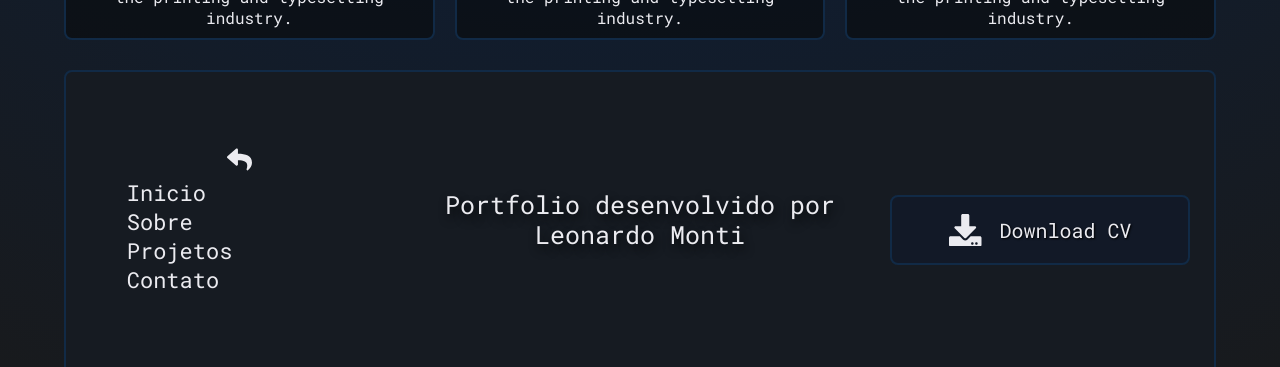
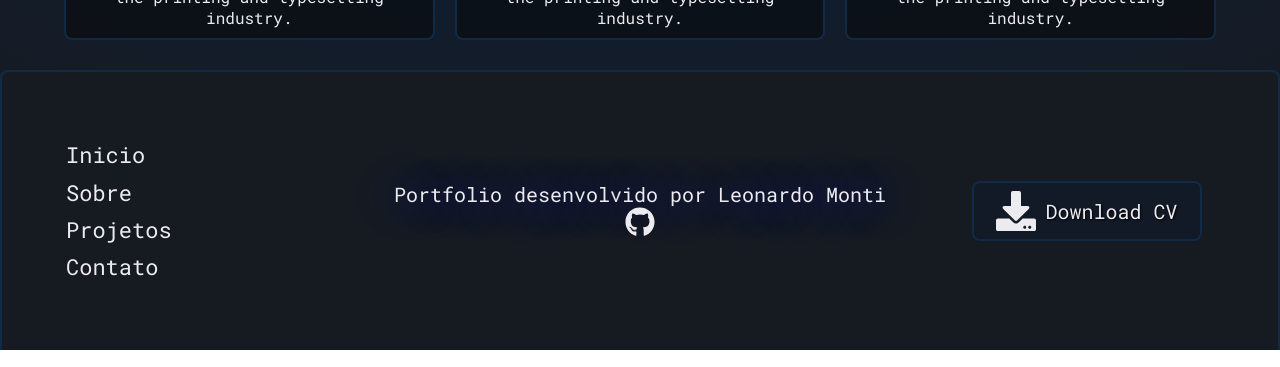
Before and after one commit to LeonardoMonti/portfolio, a React (Create React App) app: page / in a window 1280 px wide. Shown: the part 2349-2716 px from the top of the page. Built offline with nearby package versions, Linux system fonts and the light colour scheme; no server answers; a web font is replaced by a local one.

Commit message:
adicionando footer com 3 secoes

```diff
--- a/src/components/AboutSection.js
+++ b/src/components/AboutSection.js
@@ -27,6 +27,12 @@ const AboutSectionStyle = styled.div`
     text-align: center;
     letter-spacing: 1px;
     text-shadow: 2px 5px 10px var(--black-op);
+  }
+
+  @media only screen and (max-width: 1024px) {
+    .about {
+      max-width: 970px;
+    }
   }
 
   @media only screen and (max-width: 768px) {
--- a/src/components/Button.js
+++ b/src/components/Button.js
@@ -2,14 +2,14 @@ import React from 'react';
 import { Link } from 'react-router-dom';
 import styled from 'styled-components';
 
-const ButtonStyle = styled.button`
-  margin-top: 2rem;
-  width: 300px;
-  background-color: var(--blue-up4);
-  border: 2px solid var(--blue-up2);
-  height: 70px;
-  border-radius: 8px;
+const ButtonStyle = styled.div`
   .button {
+    margin-top: 2rem;
+    width: 300px;
+    background-color: var(--blue-up4);
+    border: 2px solid var(--blue-up2);
+    height: 70px;
+    border-radius: 8px;
     align-items: center;
     font-size: 2rem;
     text-shadow: 1px 1px 2px black;
@@ -20,11 +20,6 @@ const ButtonStyle = styled.button`
   }
   .icon {
     width: 65%;
-  }
-  .button:hover {
-    font-size: 2.05rem;
-    color: var(--white);
-    border: 2px solid var(--blue-up4);
   }
   @media only screen and (max-width: 768px) {
     .button {
--- a/src/components/Footer.js
+++ b/src/components/Footer.js
@@ -1,87 +1,115 @@
 import React from 'react';
 import styled from 'styled-components';
-import { FaDownload, FaReply } from 'react-icons/fa';
-import PText from './PText';
-import Button from './Button';
-import ExampleDoc from '../assets/images/gifloading.gif';
+import { FaDownload, FaGithub } from 'react-icons/fa';
+// import ExampleDoc from '../assets/images/gifloading.gif';
 
-const FooterStyles = styled.div`
-  min-height: 300px;
+const FooterStyles = styled.footer`
+  display: flex;
+  min-height: 280px;
   width: 100%;
-  display: flex;
   background: var(--black-2);
   border: 2px solid var(--blue-up2);
   border-radius: 8px 8px 0px 0px;
-  justify-content: space-around;
-  .container {
+  border-bottom: none;
+  justify-content: space-between;
+  margin-top: 100spx;
+  .section__footer {
     display: flex;
-    justify-content: space-around;
-  }
-  .icon {
-    max-width: 50px;
-    display: flex;
-  }
-  .sectionEstrutura {
-    display: flex;
-    width: 40%;
     justify-content: center;
-    flex-direction: column;
     text-align: center;
     align-items: center;
-    align-content: center;
-  }
-  .sectionEstrutura2 {
-    width: 600px;
+    width: 30%;
   }
   .section__pages {
-    display: flex;
+    align-items: center;
     width: 100%;
-    justify-content: space-around;
-    flex-direction: column;
-    align-items: center;
+    font-size: 2.2rem;
     li {
+      padding-left: 8vh;
       text-align: start;
-      width: 65%;
-      display: flex;
+      line-height: 1.7;
       a {
-        font-size: 2.2rem;
+        transition: all 0.3s ease-in;
         &:hover {
-          text-decoration: line-through;
+          text-shadow: 2px 2px 30px var(--blue-up1);
         }
       }
     }
   }
+  .section__footer_middle {
+    display: flex;
+    width: 40%;
+    align-items: center;
+    text-align: center;
+    justify-content: center;
+    font-size: 2rem;
+    text-shadow: 2px 2px 40px var(--blue-up1);
+    .link {
+      .icon {
+        width: 30px;
+      }
+    }
+  }
+  .downloadCV {
+    display: flex;
+    justify-content: center;
+    align-items: center;
+    text-align: center;
+    font-size: 2rem;
+    width: 230px;
+    gap: 1rem;
+    text-shadow: 1px 1px 2px black;
+    color: var(--gray-1);
+    background-color: var(--blue-up4);
+    border: 2px solid var(--blue-up2);
+    height: 60px;
+    border-radius: 8px;
+    &:hover {
+      text-shadow: 1px 1px 2px black;
+      opacity: 0.9;
+    }
+    .icon {
+      width: 40px;
+    }
+  }
+
+  @media only screen and (max-width: 1024px) {
+    .section__pages {
+      font-size: 1.9rem;
+    }
+  }
+
   @media only screen and (max-width: 768px) {
-    font-size: 2rem;
-    line-height: 5rem;
+    display: flex;
     flex-direction: column;
-    .sectionEstrutura {
+    justify-content: space-evenly;
+    height: 400px;
+    padding-bottom: 8px;
+    .section__footer {
+      width: 100%;
+    }
+    .section__pages {
       align-items: center;
       width: 100%;
-      padding-bottom: 10px;
-      p {
-        display: none;
+      font-size: 2rem;
+      li {
+        padding-left: 0;
+        text-align: center;
+        a {
+          text-shadow: 2px 2px 10px var(--blue-up1);
+        }
       }
-      li {
-        text-align: start;
-        width: 90%;
-        display: flex;
-      }
-      a {
-        font-size: 1.5rem;
-        height: 3rem;
-      }
+    }
+    .section__footer_middle {
+      width: 100%;
     }
   }
 `;
 
 export default function Footer() {
   return (
-    <FooterStyles className="container">
-      <div className="sectionEstrutura remove">
-        <PText>
-          <FaReply />
-        </PText>
+    <FooterStyles>
+      <div className="section__footer">
         <ul className="section__pages">
           <li>
             <a href="#home">Inicio</a>
@@ -97,21 +125,29 @@ export default function Footer() {
           </li>
         </ul>
       </div>
-      <div className="sectionEstrutura sectionEstrutura2">
-        <PText>Portfolio desenvolvido por Leonardo Monti</PText>
+      <div className="section__footer_middle">
+        <p>
+          Portfolio desenvolvido por{' '}
+          <a
+            href="https://github.com/LeonardoMonti"
+            rel="noreferrer"
+            target="_blank"
+            className="link"
+          >
+            Leonardo Monti <FaGithub className="icon" />
+          </a>
+        </p>
       </div>
-      <div className="sectionEstrutura">
+      <div className="section__footer">
         <a
-          href={ExampleDoc}
+          // href={ExampleDoc} // adicionar curriculum
           download="MyExampleDoc"
           target="_blank"
           rel="noreferrer"
+          className="downloadCV"
         >
-          <Button
-            btnText="Download CV"
-            icon={<FaDownload className="icon" />}
-            btnLink=""
-          />
+          <FaDownload className="icon" />
+          Download CV
         </a>
       </div>
     </FooterStyles>
--- a/src/components/HeroSection.js
+++ b/src/components/HeroSection.js
@@ -108,11 +108,11 @@ const HeroStyles = styled.div`
 
   @media only screen and (max-width: 1440px) {
     .hero__social {
-      top: 70vh;
+      top: 68vh;
     }
     .hero__img {
       width: 260px;
-      height: 375px;
+      height: 420px;
     }
     .hero__info {
       padding-top: 3px;
--- a/src/styles/GlobalStyles.js
+++ b/src/styles/GlobalStyles.js
@@ -9,7 +9,7 @@ const GlobalStyles = createGlobalStyle`
   :root{
     --dark-bg: #262626;
     --deep-dark: #1E1E1E;
-    --white : rgb(235,235,240);
+    --white: rgb(235,235,240);
     --black: black;
     --black-op: rgba(9, 11, 13, 1);
     --black-op8: rgba(9, 11, 13, 0.9);
```
